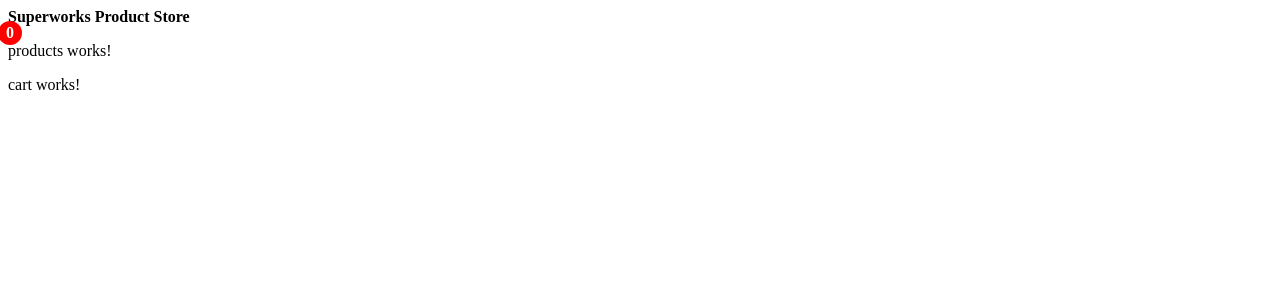
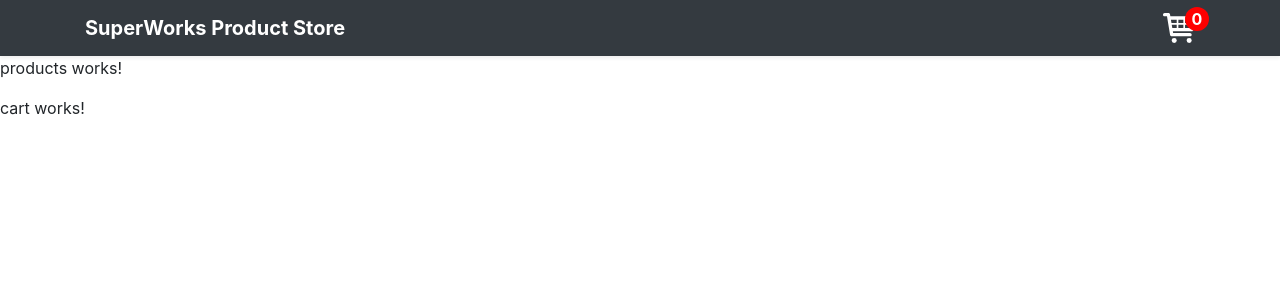
Before and after one commit to Snehal-27/SuperWorks, an Angular app: page / in a window 1280 px wide. Shown: the top 300 px of the page. Built offline with nearby package versions, Linux system fonts and the light colour scheme.

Commit message:
Css fixed

```diff
--- a/angular.json
+++ b/angular.json
@@ -28,9 +28,13 @@
               "src/assets"
             ],
             "styles": [
+              "node_modules/bootstrap/dist/css/bootstrap.min.css",
               "src/styles.scss"
             ],
-            "scripts": []
+            "scripts": [
+              "./node_modules/jquery/dist/jquery.js",
+              "./node_modules/bootstrap/dist/js/bootstrap.js"
+            ]
           },
           "configurations": {
             "production": {
@@ -92,9 +96,13 @@
               "src/assets"
             ],
             "styles": [
+              "node_modules/bootstrap/dist/css/bootstrap.min.css",
               "src/styles.scss"
             ],
-            "scripts": []
+            "scripts": [
+              "./node_modules/jquery/dist/jquery.js",
+              "./node_modules/bootstrap/dist/js/bootstrap.js"
+            ]
           }
         },
         "lint": {
--- a/package.json
+++ b/package.json
@@ -19,17 +19,19 @@
     "@angular/platform-browser": "~10.0.5",
     "@angular/platform-browser-dynamic": "~10.0.5",
     "@angular/router": "~10.0.5",
+    "bootstrap": "^4.5.3",
+    "jquery": "^3.5.1",
     "rxjs": "~6.5.5",
     "tslib": "^2.0.0",
     "zone.js": "~0.10.3"
   },
   "devDependencies": {
-    "@angular-devkit/build-angular": "~0.1000.4",
+    "@angular-devkit/build-angular": "^0.1000.8",
     "@angular/cli": "~10.0.4",
     "@angular/compiler-cli": "~10.0.5",
-    "@types/node": "^12.11.1",
     "@types/jasmine": "~3.5.0",
     "@types/jasminewd2": "~2.0.3",
+    "@types/node": "^12.11.1",
     "codelyzer": "^6.0.0",
     "jasmine-core": "~3.5.0",
     "jasmine-spec-reporter": "~5.0.0",
--- a/src/app/header/header.component.html
+++ b/src/app/header/header.component.html
@@ -1,14 +1,23 @@
+
 <header>
 	<div class="navbar navbar-dark bg-dark shadow-sm">
 		<div class="container d-flex justify-content-between">
-			<div  class="navbar-brand d-flex align-items-center">
-
-				<strong>Superworks Product Store</strong>
-			</div>
+			<a href="#" class="navbar-brand d-flex align-items-center">
+				<strong>SuperWorks Product Store</strong>
+			</a>
 
       <span class="cart-count">
-        <i class="fa fa-shopping-cart" aria-hidden="true"></i>
-
+			<svg xmlns="http://www.w3.org/2000/svg" xmlns:xlink="http://www.w3.org/1999/xlink" version="1.1" id="Capa_1" x="0px" y="0px" viewBox="0 0 19.25 19.25" style="enable-background:new 0 0 19.25 19.25;" xml:space="preserve" width="32px" height="32px">
+				<g>
+				  <g id="Layer_1_107_">
+					<g>
+					  <path d="M19.006,2.97c-0.191-0.219-0.466-0.345-0.756-0.345H4.431L4.236,1.461     C4.156,0.979,3.739,0.625,3.25,0.625H1c-0.553,0-1,0.447-1,1s0.447,1,1,1h1.403l1.86,11.164c0.008,0.045,0.031,0.082,0.045,0.124     c0.016,0.053,0.029,0.103,0.054,0.151c0.032,0.066,0.075,0.122,0.12,0.179c0.031,0.039,0.059,0.078,0.095,0.112     c0.058,0.054,0.125,0.092,0.193,0.13c0.038,0.021,0.071,0.049,0.112,0.065c0.116,0.047,0.238,0.075,0.367,0.075     c0.001,0,11.001,0,11.001,0c0.553,0,1-0.447,1-1s-0.447-1-1-1H6.097l-0.166-1H17.25c0.498,0,0.92-0.366,0.99-0.858l1-7     C19.281,3.479,19.195,3.188,19.006,2.97z M17.097,4.625l-0.285,2H13.25v-2H17.097z M12.25,4.625v2h-3v-2H12.25z M12.25,7.625v2     h-3v-2H12.25z M8.25,4.625v2h-3c-0.053,0-0.101,0.015-0.148,0.03l-0.338-2.03H8.25z M5.264,7.625H8.25v2H5.597L5.264,7.625z      M13.25,9.625v-2h3.418l-0.285,2H13.25z" fill="#FFFFFF"/>
+					  <circle cx="6.75" cy="17.125" r="1.5" fill="#FFFFFF"/>
+					  <circle cx="15.75" cy="17.125" r="1.5" fill="#FFFFFF"/>
+					</g>
+				  </g>
+				</g>
+			  </svg>
       <em>{{cartProductCount}}</em></span>
 		</div>
 	</div>
```
Also changed, not shown: 1 other file (tests, documents, lock files or other folders).
